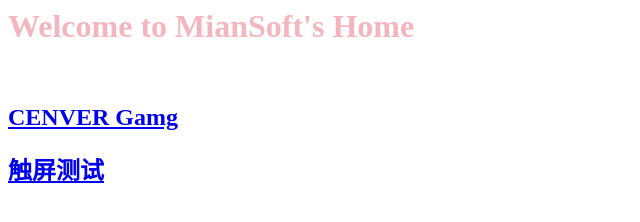
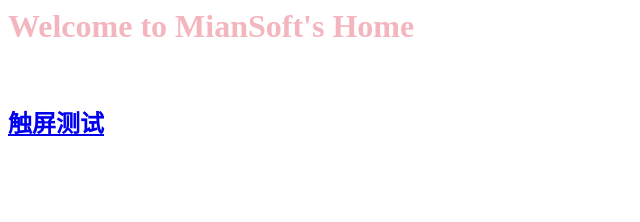
Before and after one commit to MianSoft/miansoft.github.io, a plain HTML site: page index.html in a window 1280 px wide. Shown: the whole page, without its empty margins (0-640 px from the left). Drawn offline with Linux system fonts and the light colour scheme.

Commit message:
Update index.html

```diff
--- a/index.html
+++ b/index.html
@@ -7,9 +7,6 @@
 		<h1 style="color:#f3b6be">Welcome to MianSoft's Home</h1>
 		<br>
 		<div class="index">
-			<h2 style> <a href="./CENVERGAME/index.html">CENVER Gamg</a> <br> </h2>
-		</div>
-		<div class="index">
 			<h2 style> <a href="./MyRPGMobileTouchTest/index.html">触屏测试</a> <br> </h2>
 		</div>
 	</body>
```
